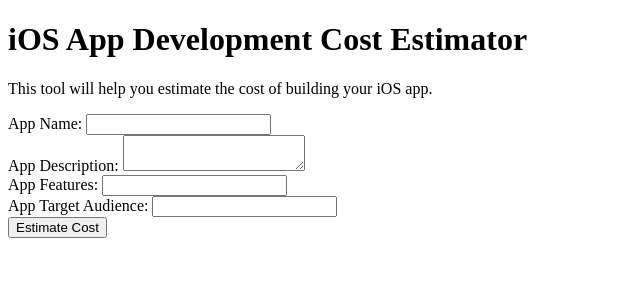
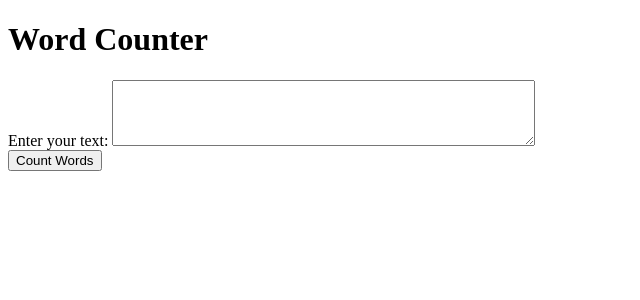
Before and after one commit to scharantej/Flaskify, a Flask app: page / in a window 1280 px wide. Shown: the top 300 px of the page, without its empty margins (0-640 px from the left). Run offline with Flask 3, Linux system fonts and the light colour scheme.

Commit message:
Update templates/index.html

```diff
--- a/templates/index.html
+++ b/templates/index.html
@@ -4,25 +4,15 @@
 <head>
 <meta charset="UTF-8">
 <meta name="viewport" content="width=device-width, initial-scale=1.0">
-<title>iOS App Development Cost Estimator</title>
+<title>Flask Application</title>
 </head>
 <body>
-<h1>iOS App Development Cost Estimator</h1>
-<p>This tool will help you estimate the cost of building your iOS app.</p>
-<form action="/results" method="POST">
-<label for="app_name">App Name:</label>
-<input type="text" name="app_name" id="app_name">
+<h1>Word Counter</h1>
+<form action="/result" method="POST">
+<label for="input_text">Enter your text:</label>
+<textarea id="input_text" name="input_text" rows="4" cols="50"></textarea>
 <br>
-<label for="app_description">App Description:</label>
-<textarea name="app_description" id="app_description"></textarea>
-<br>
-<label for="app_features">App Features:</label>
-<input type="text" name="app_features" id="app_features">
-<br>
-<label for="app_target_audience">App Target Audience:</label>
-<input type="text" name="app_target_audience" id="app_target_audience">
-<br>
-<input type="submit" value="Estimate Cost">
+<input type="submit" value="Count Words">
 </form>
 </body>
 </html>
```
